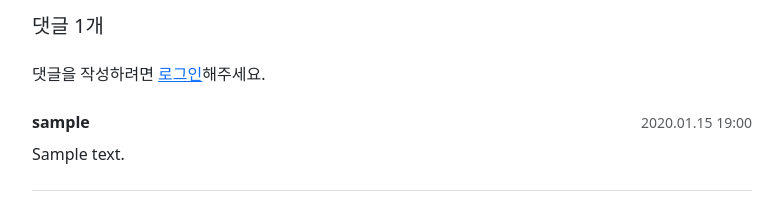
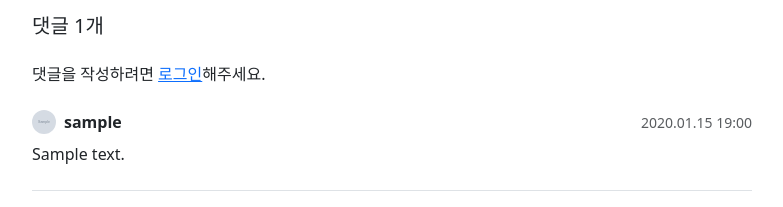
Before and after one commit to YuSeungBeom/Kitchen-Story-Lab, a Django app: page /1/ in a window 1280 px wide. Shown: the part 642-849 px from the top of the page, without its empty margins (62-845 px from the left). Run offline with Django 5.2, Linux system fonts and the light colour scheme; tables that the repository leaves empty hold one stand-in row (values such as "Sample post"); grey boxes marked "Sample" are stand-in pictures; some libraries are stand-ins or nearby versions.

```diff
--- a/templates/blog/post_detail.html
+++ b/templates/blog/post_detail.html
@@ -199,12 +199,12 @@
                             <div class="d-flex align-items-center">
                                 {% if post.author.profile_image %}
                                     <img src="{{ post.author.profile_image.url }}"
-                                         class="rounded-circle me-2" width="32" height="32" alt="{{ post.author.username }}">
+                                         class="rounded-circle me-2" width="32" height="32" alt="{{ post.author.nickname|default:post.author.username }}">
                                 {% else %}
                                     <img src="{% static 'images/default-avatar.png' %}"
-                                         class="rounded-circle me-2" width="32" height="32" alt="{{ post.author.username }}">
+                                         class="rounded-circle me-2" width="32" height="32" alt="{{ post.author.nickname|default:post.author.username }}">
                                 {% endif %}
-                                <span class="text-muted">{{ post.author.username }}</span>
+                                <span class="text-muted">{{ post.author.nickname|default:post.author.username }}</span>
                             </div>
                             <small class="text-muted">{{ post.created_at|date:"Y년 m월 d일" }}</small>
                         </div>
@@ -311,7 +311,16 @@
                     {% for comment in post.comments.all %}
                     <div class="comment mb-3 border-bottom pb-2">
                         <div class="d-flex justify-content-between align-items-center mb-2">
-                            <strong>{{ comment.author.username }}</strong>
+                            <div class="d-flex align-items-center">
+                                {% if comment.author.profile_image %}
+                                    <img src="{{ comment.author.profile_image.url }}"
+                                         class="rounded-circle me-2" width="24" height="24"
+                                         alt="{{ comment.author.nickname|default:comment.author.username }}">
+                                {% else %}
+                                    <i class="bi bi-person-circle me-2"></i>
+                                {% endif %}
+                            <strong>{{ comment.author.nickname|default:comment.author.username }}</strong>
+                            </div>
                             <small class="text-muted">{{ comment.created_at|date:"Y.m.d H:i" }}</small>
                         </div>
                         <p>{{ comment.content }}</p>
```
